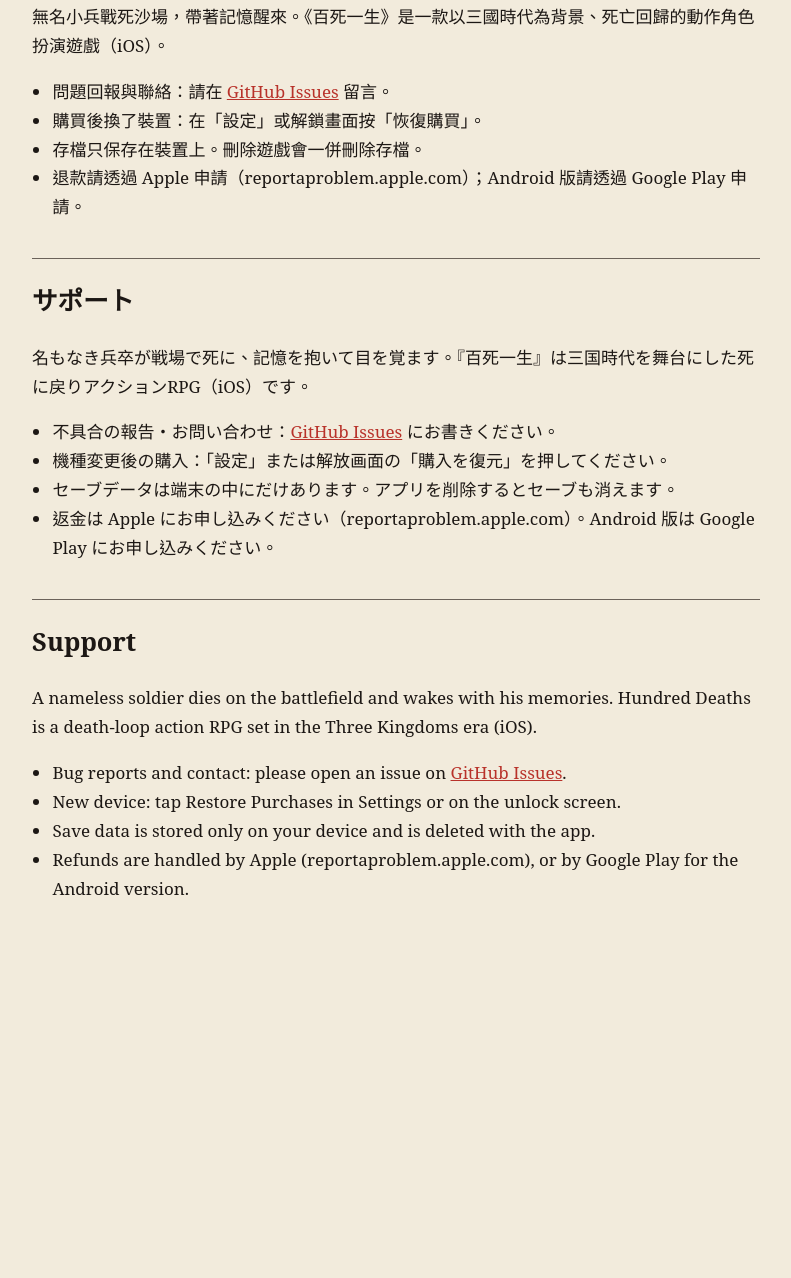
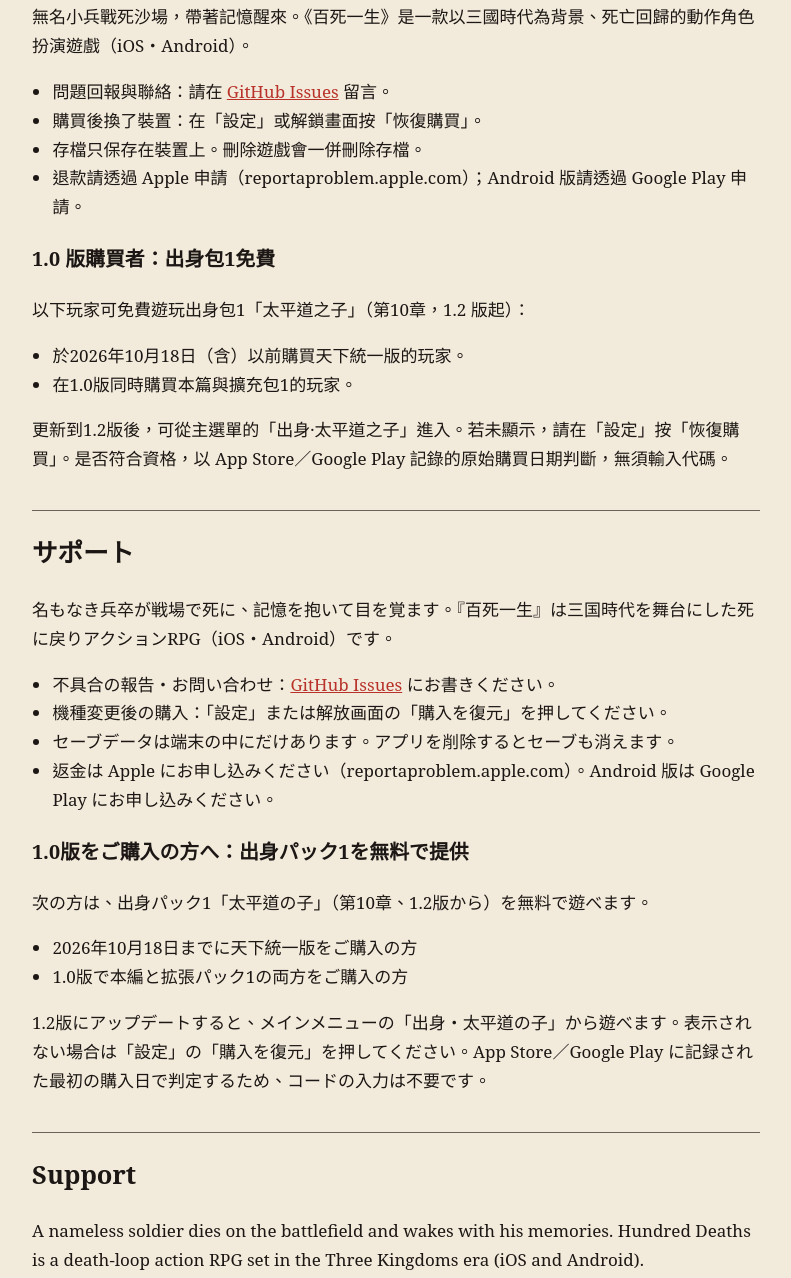
Before and after one commit to SeungbinBaik/baeksailsaeng, a plain HTML site: page index.html in a window 1280 px wide. Shown: the part 255-1533 px from the top of the page, without its empty margins (244-1035 px from the left). Before the commit the page ends 1240 px from the top, so only its background shows below. Drawn offline with Linux system fonts and the light colour scheme.

Commit message:
Update support and privacy pages

```diff
--- a/index.html
+++ b/index.html
@@ -13,35 +13,56 @@
 
 <section id="zh">
 <h2>支援</h2>
-<p>無名小兵戰死沙場，帶著記憶醒來。《百死一生》是一款以三國時代為背景、死亡回歸的動作角色扮演遊戲（iOS）。</p>
+<p>無名小兵戰死沙場，帶著記憶醒來。《百死一生》是一款以三國時代為背景、死亡回歸的動作角色扮演遊戲（iOS・Android）。</p>
 <ul>
 <li>問題回報與聯絡：請在 <a href="https://github.com/SeungbinBaik/baeksailsaeng/issues">GitHub Issues</a> 留言。</li>
 <li>購買後換了裝置：在「設定」或解鎖畫面按「恢復購買」。</li>
 <li>存檔只保存在裝置上。刪除遊戲會一併刪除存檔。</li>
 <li>退款請透過 Apple 申請（reportaproblem.apple.com）；Android 版請透過 Google Play 申請。</li>
 </ul>
+<h3>1.0 版購買者：出身包1免費</h3>
+<p>以下玩家可免費遊玩出身包1「太平道之子」（第10章，1.2 版起）：</p>
+<ul>
+<li>於2026年10月18日（含）以前購買天下統一版的玩家。</li>
+<li>在1.0版同時購買本篇與擴充包1的玩家。</li>
+</ul>
+<p>更新到1.2版後，可從主選單的「出身·太平道之子」進入。若未顯示，請在「設定」按「恢復購買」。是否符合資格，以 App Store／Google Play 記錄的原始購買日期判斷，無須輸入代碼。</p>
 </section>
 
 <section id="ja">
 <h2>サポート</h2>
-<p>名もなき兵卒が戦場で死に、記憶を抱いて目を覚ます。『百死一生』は三国時代を舞台にした死に戻りアクションRPG（iOS）です。</p>
+<p>名もなき兵卒が戦場で死に、記憶を抱いて目を覚ます。『百死一生』は三国時代を舞台にした死に戻りアクションRPG（iOS・Android）です。</p>
 <ul>
 <li>不具合の報告・お問い合わせ：<a href="https://github.com/SeungbinBaik/baeksailsaeng/issues">GitHub Issues</a> にお書きください。</li>
 <li>機種変更後の購入：「設定」または解放画面の「購入を復元」を押してください。</li>
 <li>セーブデータは端末の中にだけあります。アプリを削除するとセーブも消えます。</li>
 <li>返金は Apple にお申し込みください（reportaproblem.apple.com）。Android 版は Google Play にお申し込みください。</li>
 </ul>
+<h3>1.0版をご購入の方へ：出身パック1を無料で提供</h3>
+<p>次の方は、出身パック1「太平道の子」（第10章、1.2版から）を無料で遊べます。</p>
+<ul>
+<li>2026年10月18日までに天下統一版をご購入の方</li>
+<li>1.0版で本編と拡張パック1の両方をご購入の方</li>
+</ul>
+<p>1.2版にアップデートすると、メインメニューの「出身・太平道の子」から遊べます。表示されない場合は「設定」の「購入を復元」を押してください。App Store／Google Play に記録された最初の購入日で判定するため、コードの入力は不要です。</p>
 </section>
 
 <section id="en">
 <h2>Support</h2>
-<p>A nameless soldier dies on the battlefield and wakes with his memories. Hundred Deaths is a death-loop action RPG set in the Three Kingdoms era (iOS).</p>
+<p>A nameless soldier dies on the battlefield and wakes with his memories. Hundred Deaths is a death-loop action RPG set in the Three Kingdoms era (iOS and Android).</p>
 <ul>
 <li>Bug reports and contact: please open an issue on <a href="https://github.com/SeungbinBaik/baeksailsaeng/issues">GitHub Issues</a>.</li>
 <li>New device: tap Restore Purchases in Settings or on the unlock screen.</li>
 <li>Save data is stored only on your device and is deleted with the app.</li>
 <li>Refunds are handled by Apple (reportaproblem.apple.com), or by Google Play for the Android version.</li>
 </ul>
+<h3>Version 1.0 buyers: Origin Pack 1 is free</h3>
+<p>Origin Pack 1 "Child of Taiping" (Chapter 10, from version 1.2) is free for:</p>
+<ul>
+<li>players who bought the Complete Edition on or before October 18, 2026;</li>
+<li>players who bought both the Main Story and Expansion 1 in version 1.0.</li>
+</ul>
+<p>After updating to 1.2, open it from the 「出身·太平道之子」 (「出身・太平道の子」) button on the main menu. If it does not appear, tap Restore Purchases in Settings. Eligibility is based on the original purchase date recorded by the App Store or Google Play; no code is needed.</p>
 </section>
 </main>
 </body>
```
